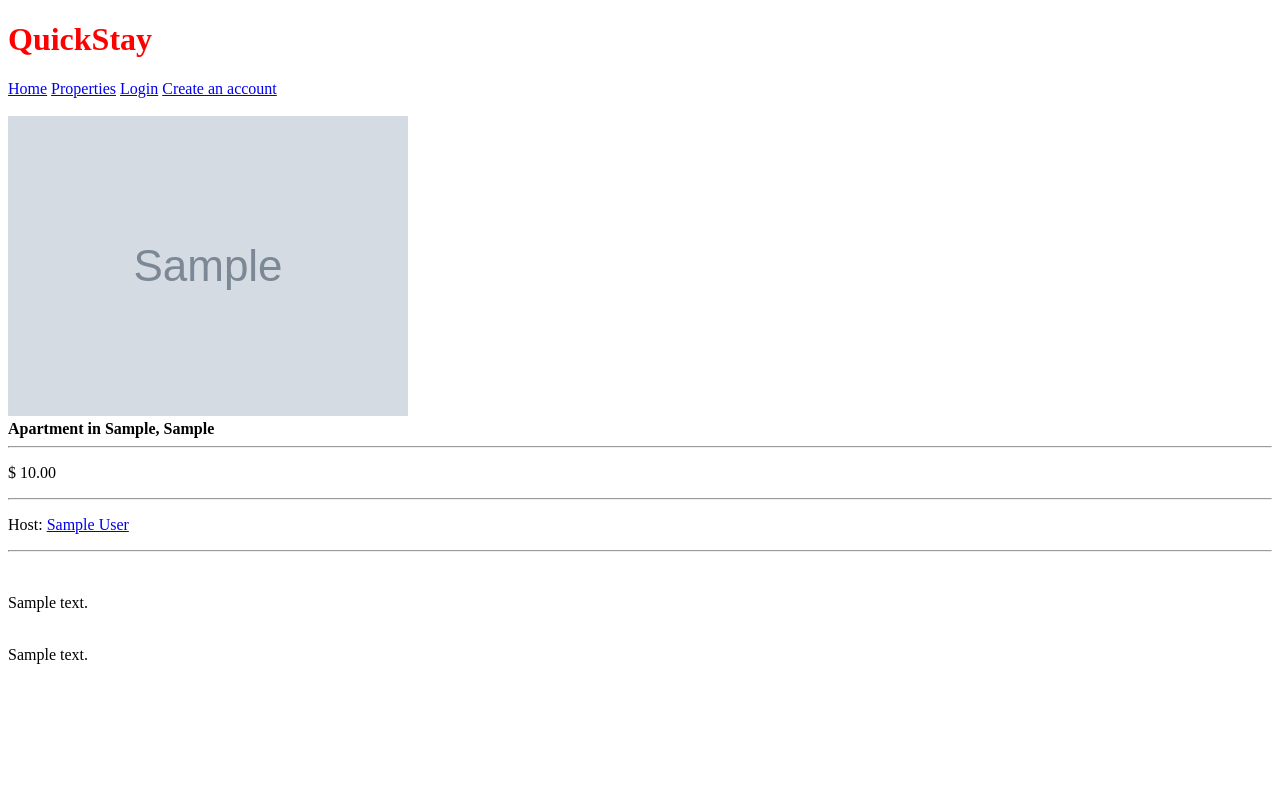
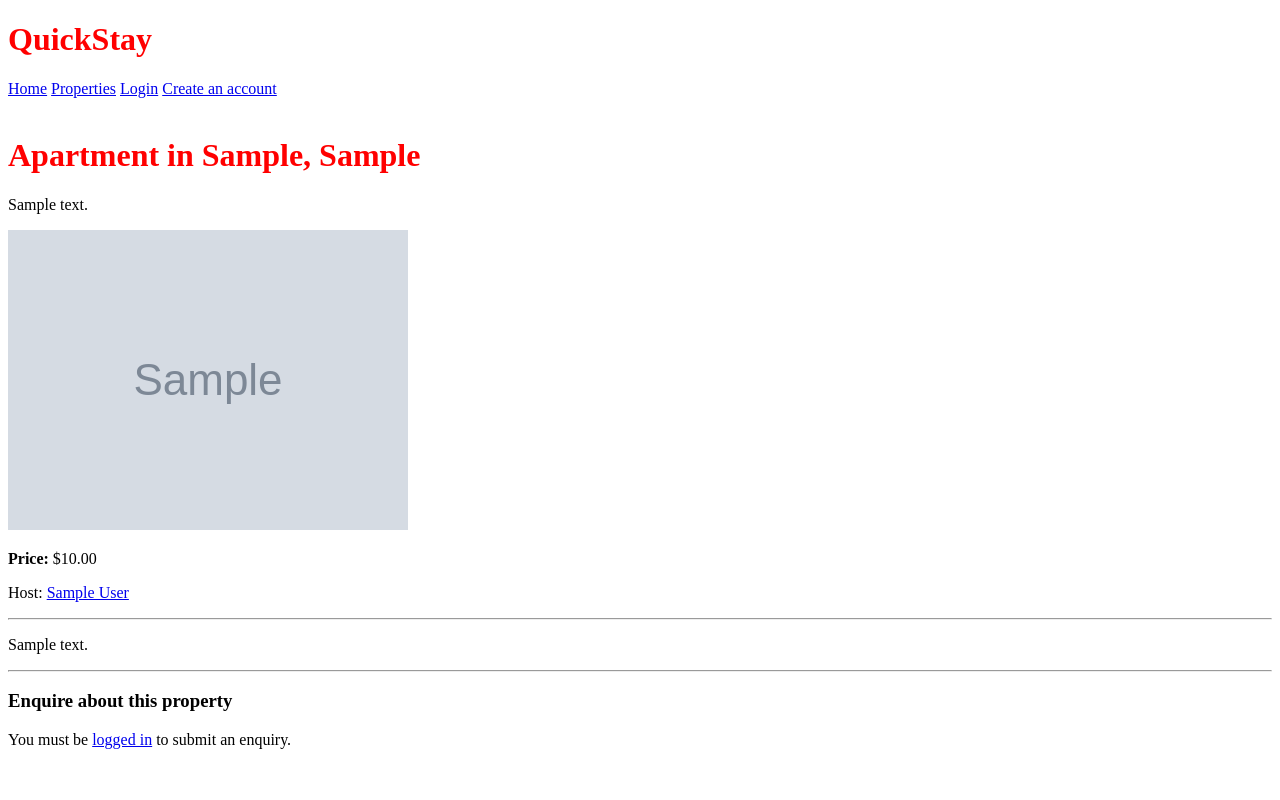
Before and after one commit to Nehemy/Quickstay, a Django app: page /property/00000000-0000-0000-0000-000000000001/ in a window 1280 px wide. Run offline with Django 5.2, Linux system fonts and the light colour scheme; tables that the repository leaves empty hold one stand-in row (values such as "Sample post"); grey boxes marked "Sample" are stand-in pictures.

Commit message:
Enquiry form and enquires page template update

```diff
--- a/accounts/templates/accounts/profile.html
+++ b/accounts/templates/accounts/profile.html
@@ -28,6 +28,7 @@
           </li>
         {% endfor %}
       </ul>
+      <a href="{% url 'host-enquiries' %}"><h3>Your Enquiries</h3></a>
     {% endif %}
 
     <p>
--- a/listings/forms.py
+++ b/listings/forms.py
@@ -5,3 +5,8 @@ class PropertyForm(ModelForm):
     class Meta:
         model = Property
         fields = ['description', 'address', 'city', 'state', 'country', 'price', 'property_type', 'amenities', 'cover_image']
+
+class EnquiryForm(ModelForm):
+    class Meta:
+        model = Enquiry
+        fields = ['name', 'phone', 'email', 'message']
--- a/listings/templates/listings/property_details.html
+++ b/listings/templates/listings/property_details.html
@@ -3,19 +3,29 @@
 
 {% block content %}
 <br>
-<img style="max-width: 400px;"  src="{{ property.cover_image.url }}">
-<br>
-<strong>{{ property.property_type|title }} in {{ property.city }}, {{ property.country }}</strong>
-<hr>
-<p>$ {{ property.price }}</p>
-<hr>
+<h1>{{ property.property_type|title }} in {{ property.city }}, {{ property.country }}</h1>
+<p>{{ property.address }}</p>
+<img style="max-width: 400px;" src="{{ property.cover_image.url }}">
+<p><strong>Price:</strong> ${{ property.price }}</p>
 {% if property.host%}
 <p>Host: <a href="{% url 'public-profile' property.host.pk %}">{{ property.host.name }}</a></p>
+{% endif %}
 <hr>
-{% endif %}
-<br>
-<p>{{ property.address }}</p>
-<br>
-{{ property.description }}
+<p>{{ property.description }}</p>
+
+<hr>
+  <h3>Enquire about this property</h3>
+
+  {% if user.is_authenticated %}
+    <form method="POST">
+        {% csrf_token %}
+        {{ enquiry_form.as_p }}
+        <button type="submit">Submit Enquiry</button>
+    </form>
+  {% else %}
+    <p>You must be <a href="{% url 'login' %}?next={{ request.path }}">logged in</a> to submit an enquiry.</p>
+  {% endif %}
+
+
 
 {% endblock %}
--- a/listings/urls.py
+++ b/listings/urls.py
@@ -8,4 +8,5 @@ urlpatterns = [
     path('create-property/', createProperty, name='property-create'),
     path('update-property/<str:pk>/', updateProperty, name='update-property'),
     path('delete-property/<str:pk>/', deleteProperty, name='delete-property'),
+    path('account/enquiries/', HostEnquiryListView.as_view(), name='host-enquiries'),
 ]
--- a/listings/views.py
+++ b/listings/views.py
@@ -1,6 +1,10 @@
 from django.shortcuts import render, redirect
+from django.urls import reverse
+from django.contrib import messages
 from .models import *
 from .forms import *
+from django.contrib.auth.mixins import LoginRequiredMixin
+from django.views.generic import ListView
 
 def index(request):
     return render(request, 'index.html')
@@ -11,8 +15,26 @@ def properties(request):
     return render(request, 'listings/properties.html', context)
 
 def propertyDetails(request, pk):
-    properties = Property.objects.get(id=pk)
-    context = {'property':properties}
+    property_obj = Property.objects.get(id=pk)
+
+    if request.method == "POST":
+        if not request.user.is_authenticated:
+            return redirect(f"{reverse('login')}?next={request.path}")
+
+        form = EnquiryForm(request.POST)
+        if form.is_valid():
+            enquiry = form.save(commit=False)
+            enquiry.property = property_obj
+            enquiry.save()
+            messages.success(request, "Your enquiry has been submitted.")
+            return redirect('property-details', pk=pk)
+    else:
+        form = EnquiryForm()
+
+    context = {
+        'property': property_obj,
+        'enquiry_form': form,
+    }
     return render(request, 'listings/property_details.html', context)
 
 def createProperty(request):
@@ -49,3 +71,14 @@ def deleteProperty(request, pk):
 
     context = {'object': property}
     return render(request, 'listings/confirm_delete.html', context)
+
+class HostEnquiryListView(LoginRequiredMixin, ListView):
+    model = Enquiry
+    template_name = 'listings/host_enquiries.html'
+    context_object_name = 'enquiries'
+
+    def get_queryset(self):
+        profile = self.request.user.profile
+        if profile.user_type != 'host':
+            return Enquiry.objects.none()
+        return Enquiry.objects.filter(property__host=profile)
--- a/templates/registration/login.html
+++ b/templates/registration/login.html
@@ -24,8 +24,7 @@
     <input type="submit" value="Login">
     <input type="hidden" name="next" value={{next}}>
 </form>
-<p>
-    <a href="{% url 'register' %}">No account? Register here.</a>
-</p>
+<p><a href="{% url 'register' %}">No account? Register here.</a></p>
+<p><a href="{% url 'password_reset' %}">Forgot Password.</a></p>
 
 {% endblock %}
--- a/templates/registration/signup.html
+++ b/templates/registration/signup.html
@@ -25,8 +25,6 @@
     <input type="submit" value="Sign up">
     <input type="hidden" name="next" value={{next}}>
 </form>
-<p>
-    <a href="{% url 'login' %}">Have an account? Login here.</a>
-</p>
+<p><a href="{% url 'login' %}">Have an account? Login here.</a></p>
 
 {% endblock %}
```
Also changed, not shown: listings/templates/listings/host_enquiries.html (added, +26 -0 lines).
